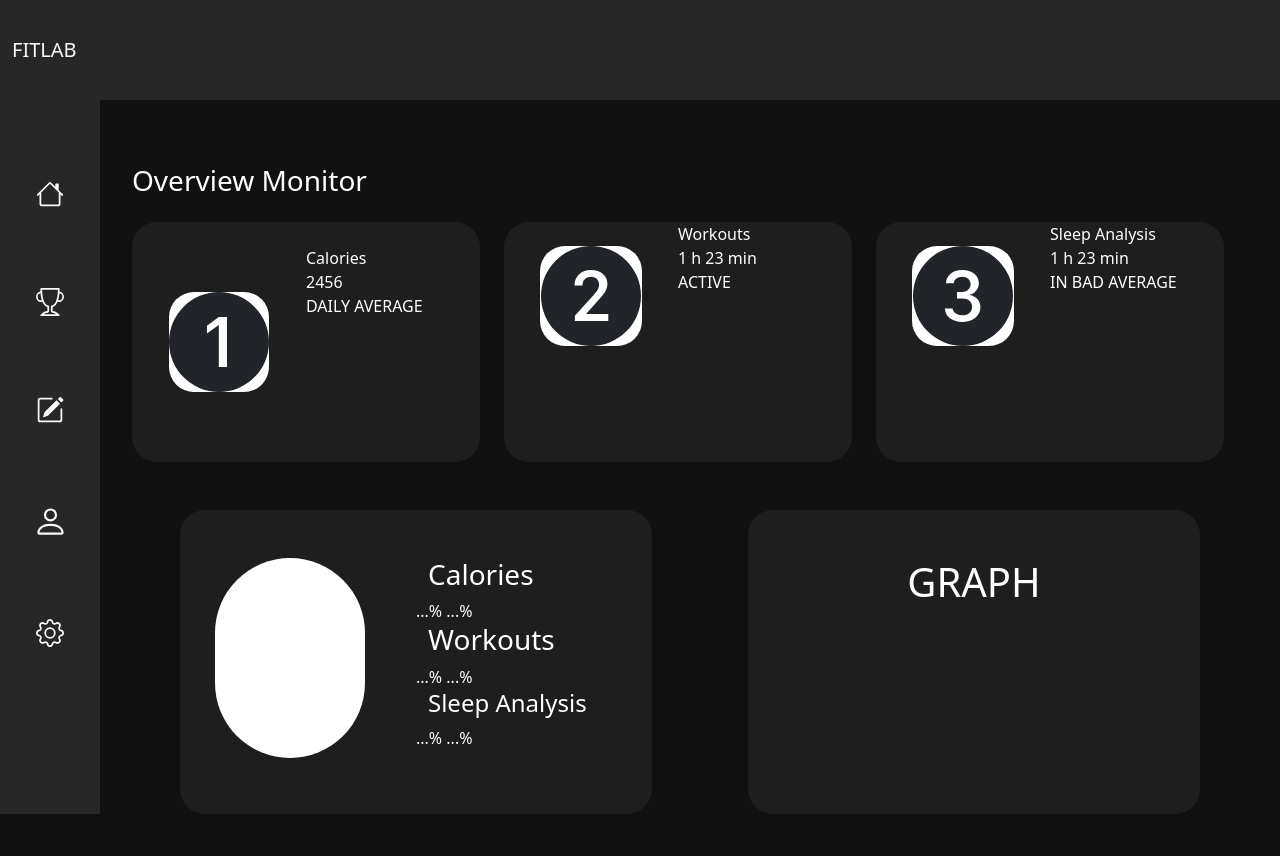
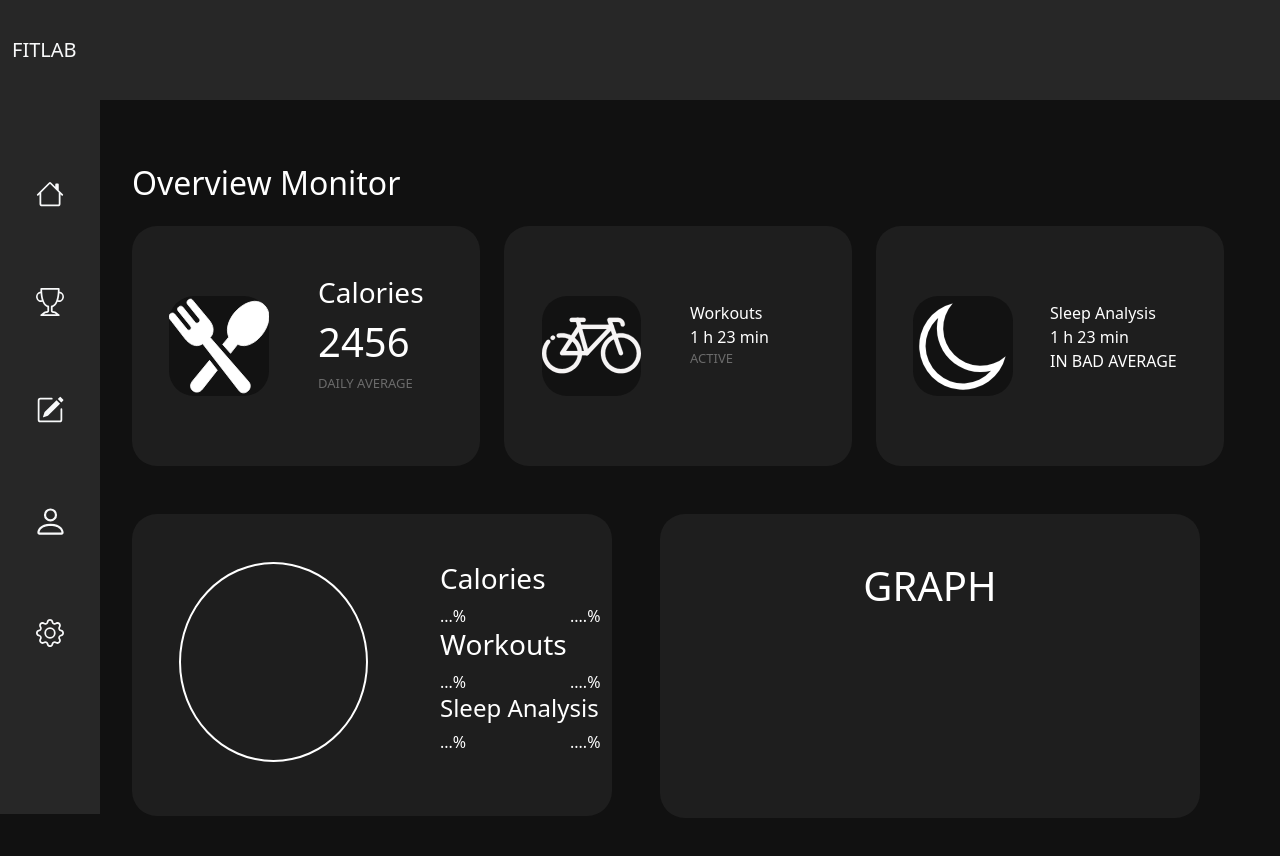
Before and after one commit to dinsorkot/FIT_LAB, a Vue app: page /dashboard in a window 1280 px wide. Shown: the top 856 px of the page. Built offline with nearby package versions, Linux system fonts and the light colour scheme.

Commit message:
dashboard

```diff
--- a/src/component/dashboard.vue
+++ b/src/component/dashboard.vue
@@ -1,64 +1,159 @@
 <template>
   <div class="container text-white mt-5">
     <div class="py-3">
-      <h3>Overview Monitor</h3>
+      <h2>Overview Monitor</h2>
     </div>
-    <div class="container ">
+    <div class="container">
       <div class="row">
         <div class="col">
-          <div class="row w-100 color" style="width: 20rem; height: 15rem; border-radius: 25px">
+          <div
+            class="row w-100 color"
+            style="width: 20rem; height: 15rem; border-radius: 25px"
+          >
             <div class="col d-flex justify-content-center align-items-center">
-              <div class="bg-white w-60 h-55 m-4" style="border-radius: 25px; height: 100px">
+              <div
+                class="colorbackicon w-60 h-55 m-4"
+                style="border-radius: 25px; height: 100px"
+              >
                 <div class="text-dark d-flex justify-content-center">
-                  <svg xmlns="http://www.w3.org/2000/svg" width="100" height="100" fill="currentColor"
-                    class="bi bi-1-circle-fill" viewBox="0 0 16 16">
-                    <path
-                      d="M16 8A8 8 0 1 1 0 8a8 8 0 0 1 16 0ZM9.283 4.002H7.971L6.072 5.385v1.271l1.834-1.318h.065V12h1.312V4.002Z" />
+                  <svg
+                    fill="#ffffff"
+                    width="100px"
+                    height="100px"
+                    viewBox="0 -3.84 122.88 122.88"
+                    version="1.1"
+                    id="Layer_1"
+                    xmlns="http://www.w3.org/2000/svg"
+                    xmlns:xlink="http://www.w3.org/1999/xlink"
+                    style="enable-background: new 0 0 122.88 115.21"
+                    xml:space="preserve"
+                    stroke="#ffffff"
+                    transform="matrix(1, 0, 0, 1, 0, 0)"
+                  >
+                    <g id="SVGRepo_bgCarrier" stroke-width="0"></g>
+                    <g
+                      id="SVGRepo_tracerCarrier"
+                      stroke-linecap="round"
+                      stroke-linejoin="round"
+                    ></g>
+                    <g id="SVGRepo_iconCarrier">
+                      <g>
+                        <path
+                          d="M29.03,100.46l20.79-25.21l9.51,12.13L41,110.69C33.98,119.61,20.99,110.21,29.03,100.46L29.03,100.46z M53.31,43.05 c1.98-6.46,1.07-11.98-6.37-20.18L28.76,1c-2.58-3.03-8.66,1.42-6.12,5.09L37.18,24c2.75,3.34-2.36,7.76-5.2,4.32L16.94,9.8 c-2.8-3.21-8.59,1.03-5.66,4.7c4.24,5.1,10.8,13.43,15.04,18.53c2.94,2.99-1.53,7.42-4.43,3.69L6.96,18.32 c-2.19-2.38-5.77-0.9-6.72,1.88c-1.02,2.97,1.49,5.14,3.2,7.34L20.1,49.06c5.17,5.99,10.95,9.54,17.67,7.53 c1.03-0.31,2.29-0.94,3.64-1.77l44.76,57.78c2.41,3.11,7.06,3.44,10.08,0.93l0.69-0.57c3.4-2.83,3.95-8,1.04-11.34L50.58,47.16 C51.96,45.62,52.97,44.16,53.31,43.05L53.31,43.05z M65.98,55.65l7.37-8.94C63.87,23.21,99-8.11,116.03,6.29 C136.72,23.8,105.97,66,84.36,55.57l-8.73,11.09L65.98,55.65L65.98,55.65z"
+                        ></path>
+                      </g>
+                    </g>
                   </svg>
                 </div>
               </div>
             </div>
-            <div class="col mt-4">
-              <div class="row">Calories</div>
-              <div class="row">2456</div>
-              <div class="row">DAILY AVERAGE</div>
+            <div class="col" style="margin-top: 50px">
+              <div ><h3>Calories</h3></div>
+              <div ><h1>2456</h1></div>
+              <div class="colorfontmini">DAILY AVERAGE</div>
             </div>
           </div>
         </div>
         <div class="col">
-          <div class="row w-100 color" style="width: 20rem; height: 15rem; border-radius: 25px">
-            <div class="col">
-              <div class="bg-white w-60 h-55 m-4" style="border-radius: 25px; height: 100px">
+          <div
+            class="row w-100 color"
+            style="width: 20rem; height: 15rem; border-radius: 25px"
+          >
+            <div class="col d-flex justify-content-center align-items-center">
+              <div
+                class="colorbackicon w-60 h-55 m-4"
+                style="border-radius: 25px; height: 100px"
+              >
                 <div class="text-dark d-flex justify-content-center">
-                  <svg xmlns="http://www.w3.org/2000/svg" width="100" height="100" fill="currentColor"
-                    class="bi bi-2-circle-fill" viewBox="0 0 16 16">
-                    <path
-                      d="M16 8A8 8 0 1 1 0 8a8 8 0 0 1 16 0ZM6.646 6.24c0-.691.493-1.306 1.336-1.306.756 0 1.313.492 1.313 1.236 0 .697-.469 1.23-.902 1.705l-2.971 3.293V12h5.344v-1.107H7.268v-.077l1.974-2.22.096-.107c.688-.763 1.287-1.428 1.287-2.43 0-1.266-1.031-2.215-2.613-2.215-1.758 0-2.637 1.19-2.637 2.402v.065h1.271v-.07Z" />
+                  <svg
+                    fill="#f6f4f4"
+                    height="99px"
+                    width="99px"
+                    version="1.1"
+                    id="Layer_1"
+                    xmlns="http://www.w3.org/2000/svg"
+                    xmlns:xlink="http://www.w3.org/1999/xlink"
+                    viewBox="0 0 512.001 512.001"
+                    xml:space="preserve"
+                    transform="matrix(-1, 0, 0, 1, 0, 0)"
+                    stroke="#f6f4f4"
+                  >
+                    <g id="SVGRepo_bgCarrier" stroke-width="0"></g>
+                    <g
+                      id="SVGRepo_tracerCarrier"
+                      stroke-linecap="round"
+                      stroke-linejoin="round"
+                    ></g>
+                    <g id="SVGRepo_iconCarrier">
+                      <path
+                        d="M103.706,399.437C46.523,399.437,0,352.915,0,295.731s46.523-103.705,103.706-103.705s103.706,46.521,103.706,103.705 S160.89,399.437,103.706,399.437z M103.706,214.035c-45.048,0-81.697,36.648-81.697,81.696c0,45.049,36.649,81.697,81.697,81.697 s81.697-36.649,81.697-81.697C185.402,250.683,148.754,214.035,103.706,214.035z"
+                      ></path>
+                      <path
+                        d="M408.294,399.437c-57.184,0-103.706-46.523-103.706-103.706s46.523-103.705,103.706-103.705 c6.442,0,12.892,0.595,19.171,1.77c5.974,1.117,9.911,6.865,8.794,12.839c-1.117,5.975-6.859,9.904-12.84,8.795 c-4.948-0.925-10.036-1.395-15.125-1.395c-45.048,0-81.697,36.649-81.697,81.696c0,45.049,36.649,81.697,81.697,81.697 s81.697-36.649,81.697-81.697c0-18.99-6.66-37.487-18.752-52.083c-3.877-4.68-3.227-11.617,1.454-15.494 c4.679-3.878,11.617-3.229,15.495,1.453c15.356,18.536,23.813,42.02,23.813,66.125C512,352.915,465.477,399.437,408.294,399.437z"
+                      ></path>
+                      <path
+                        d="M456.949,227.821c-1.975,0-3.974-0.53-5.777-1.645c-0.604-0.374-1.215-0.741-1.83-1.098 c-5.254-3.056-7.035-9.792-3.978-15.045c3.056-5.254,9.791-7.038,15.045-3.978c0.786,0.457,1.565,0.924,2.337,1.401 c5.169,3.196,6.769,9.978,3.573,15.148C464.237,225.968,460.635,227.821,456.949,227.821z"
+                      ></path>
+                      <path
+                        d="M103.706,306.739c-1.201,0-2.421-0.198-3.619-0.615c-5.74-1.998-8.773-8.272-6.774-14.011l54.851-157.537h-29.821 c-6.999,0-12.694,5.695-12.694,12.694c0,6.077-4.927,11.004-11.004,11.004c-6.078,0-11.004-4.928-11.004-11.004 c0-19.136,15.567-34.703,34.703-34.703h45.305c3.563,0,6.905,1.724,8.97,4.63c2.063,2.905,2.594,6.628,1.422,9.993l-59.943,172.16 C112.518,303.891,108.259,306.739,103.706,306.739z"
+                      ></path>
+                      <path
+                        d="M408.294,306.735H280.048c-3.031,0-5.927-1.25-8.007-3.455L143.255,166.692c-3.013-3.196-3.837-7.877-2.097-11.909 c1.741-4.033,5.711-6.645,10.104-6.645h167.121c3.702,0,7.156,1.861,9.192,4.954l89.91,136.588 c2.225,3.379,2.415,7.709,0.495,11.271C416.061,304.514,412.34,306.735,408.294,306.735z M284.797,284.726h103.078l-75.423-114.579 h-135.69L284.797,284.726z"
+                      ></path>
+                      <path
+                        d="M280.054,306.739c-0.985,0-1.985-0.133-2.98-0.413c-5.851-1.642-9.264-7.717-7.622-13.569L307.751,156.3l9.029-35.445 c1.501-5.891,7.493-9.446,13.38-7.947c5.89,1.5,9.447,7.491,7.947,13.38l-9.061,35.572c-0.022,0.086-0.045,0.172-0.069,0.256 l-38.335,136.588C289.28,303.562,284.862,306.739,280.054,306.739z"
+                      ></path>
+                      <path
+                        d="M358.287,134.576h-61.686c-6.078,0-11.004-4.928-11.004-11.004s4.927-11.004,11.004-11.004h61.686 c6.078,0,11.004,4.928,11.004,11.004S364.365,134.576,358.287,134.576z"
+                      ></path>
+                    </g>
                   </svg>
                 </div>
               </div>
             </div>
-            <div class="col">
-              <div class="row">Workouts</div>
-              <div class="row">1 h 23 min</div>
-              <div class="row">ACTIVE</div>
+            <div class="col" style="margin-top: 75px">
+              <div >Workouts</div>
+              <div >1 h 23 min</div>
+              <div class="colorfontmini">ACTIVE</div>
             </div>
           </div>
         </div>
         <div class="col">
-          <div class="row w-100 color" style="width: 20rem; height: 15rem; border-radius: 25px">
-            <div class="col">
-              <div class="bg-white w-60 h-55 m-4" style="border-radius: 25px; height: 100px">
+          <div
+            class="row w-100 color"
+            style="width: 20rem; height: 15rem; border-radius: 25px"
+          >
+            <div class="col d-flex justify-content-center align-items-center">
+              <div
+                class="colorbackicon w-60 h-55 m-4"
+                style="border-radius: 25px; height: 100px"
+              >
                 <div class="text-dark d-flex justify-content-center">
-                  <svg xmlns="http://www.w3.org/2000/svg" width="100" height="100" fill="currentColor"
-                    class="bi bi-3-circle-fill" viewBox="0 0 16 16">
-                    <path
-                      d="M16 8A8 8 0 1 1 0 8a8 8 0 0 1 16 0Zm-8.082.414c.92 0 1.535.54 1.541 1.318.012.791-.615 1.36-1.588 1.354-.861-.006-1.482-.469-1.54-1.066H5.104c.047 1.177 1.05 2.144 2.754 2.144 1.653 0 2.954-.937 2.93-2.396-.023-1.278-1.031-1.846-1.734-1.916v-.07c.597-.1 1.505-.739 1.482-1.876-.03-1.177-1.043-2.074-2.637-2.062-1.675.006-2.59.984-2.625 2.12h1.248c.036-.556.557-1.054 1.348-1.054.785 0 1.348.486 1.348 1.195.006.715-.563 1.237-1.342 1.237h-.838v1.072h.879Z" />
+                  <svg
+                    width="100px"
+                    height="100px"
+                    viewBox="0 0 1024 1024"
+                    xmlns="http://www.w3.org/2000/svg"
+                    fill="#ffffff"
+                    stroke="#ffffff"
+                  >
+                    <g id="SVGRepo_bgCarrier" stroke-width="0"></g>
+                    <g
+                      id="SVGRepo_tracerCarrier"
+                      stroke-linecap="round"
+                      stroke-linejoin="round"
+                    ></g>
+                    <g id="SVGRepo_iconCarrier">
+                      <path
+                        fill="#ffffff"
+                        d="M240.448 240.448a384 384 0 1 0 559.424 525.696 448 448 0 0 1-542.016-542.08 390.592 390.592 0 0 0-17.408 16.384zm181.056 362.048a384 384 0 0 0 525.632 16.384A448 448 0 1 1 405.056 76.8a384 384 0 0 0 16.448 525.696z"
+                      ></path>
+                    </g>
                   </svg>
                 </div>
               </div>
             </div>
-            <div class="col">
+            <div class="col" style="margin-top: 75px">
               <div class="row">Sleep Analysis</div>
               <div class="row">1 h 23 min</div>
               <div class="row">IN BAD AVERAGE</div>
@@ -67,33 +162,50 @@
         </div>
       </div>
     </div>
-    <div class="d-flex text-white" style="height: 50vh">
-      <div class="color m-5" style="width: 60vh; border-radius: 25px">
+
+    <div class="contianer d-flex text-white" style="height: 50vh">
+      <div
+        class="color mt-5"
+        style="width: 60vh; border-radius: 25px; margin-bottom: 50px"
+      >
         <div class="d-flex">
           <div class="row">
             <div class="col w-100 h-100">
-              <div class="bg-white mt-5" style="width: 150px; height: 200px; margin-left: 20%; border-radius: 100px">
-              </div>
+              <div
+                class=" my-5  border border-white border-2"
+                style="height: 200px; margin-left: 20%;border-radius: 100%; "
+              ></div>
             </div>
-            <div class="col m-5" style="width: 50vh; height: 100%">
+            <div class="col m-5" style="width: 65vh; height: 100%">
               <div class="row">
                 <h3>Calories</h3>
               </div>
-              <div class="row">...% ...%</div>
+              <div class="row">
+                <div class="col">...%</div>
+                <div class="col">....%</div>
+              </div>
               <div class="row">
                 <h3>Workouts</h3>
               </div>
-              <div class="row">...% ...%</div>
+              <div class="row">
+                <div class="col">...%</div>
+                <div class="col">....%</div>
+              </div>
               <div class="row">
                 <h4>Sleep Analysis</h4>
               </div>
-              <div class="row">...% ...%</div>
+              <div class="row">
+                <div class="col">...%</div>
+                <div class="col">....%</div>
+              </div>
             </div>
           </div>
         </div>
       </div>
       <div class="m-5 color" style="width: 92vh; border-radius: 25px">
-        <h1 class="d-flex justify-content-center d-flex align-items-center mt-5">GRAPH</h1>
+        <h1 class="d-flex justify-content-center d-flex align-items-center mt-5">
+          GRAPH
+        </h1>
       </div>
     </div>
   </div>
@@ -103,4 +215,15 @@
 .color {
   background-color: #1e1e1e;
 }
+
+.colorbackicon{
+  background-color: #121212
+;
+}
+.colorfontmini{
+ color: #6B6B6B
+;
+font-size:small;
+
+}
 </style>
```
